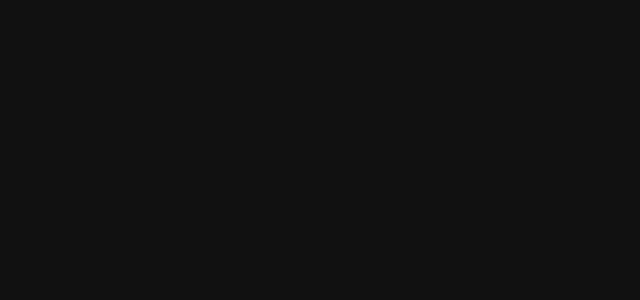
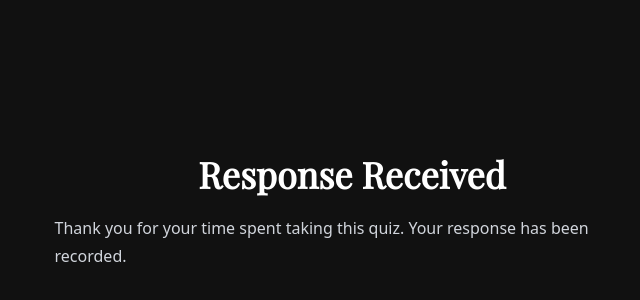
Before and after one commit to ex4dev/inquizitive, a React (Vite) app in the folder frontend/: page /received in a window 1280 px wide. Before the commit this address had no page. Shown: the part 188-488 px from the top of the page, without its empty margins (288-928 px from the left). Built offline with nearby package versions, Linux system fonts and the light colour scheme.

Commit message:
Add response recorded page

```diff
--- a/frontend/src/main.tsx
+++ b/frontend/src/main.tsx
@@ -5,6 +5,7 @@
 import { BrowserRouter, Route, Routes } from "react-router";
 import MaintainerSetup from "./pages/MaintainerSetup.tsx";
 import Quiz from "./pages/Quiz.tsx";
+import { ResponseReceived } from "./pages/ResponseReceived.tsx";
 
 const queryClient = new QueryClient();
 
@@ -15,6 +16,7 @@
         <Routes>
           <Route path="/" element={<MaintainerSetup />} />
           <Route path="/quiz" element={<Quiz />} />
+          <Route path="/received" element={<ResponseReceived />} />
         </Routes>
       </BrowserRouter>
     </QueryClientProvider>
--- /dev/null
+++ b/frontend/src/pages/ResponseReceived.tsx
@@ -0,0 +1,9 @@
+export const ResponseReceived = () => (
+  <div className="prose prose-invert flex flex-col size-full mx-auto items-center justify-center min-h-screen">
+    <h1 className="playfair-display mb-0">Response Received</h1>
+    <p>
+      Thank you for your time spent taking this quiz. Your response has been
+      recorded.
+    </p>
+  </div>
+);
```
Also changed, not shown: 1 other file (tests, documents, lock files or other folders).
